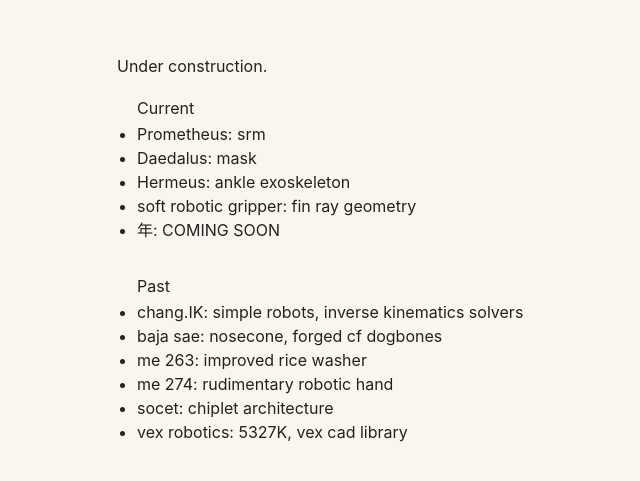
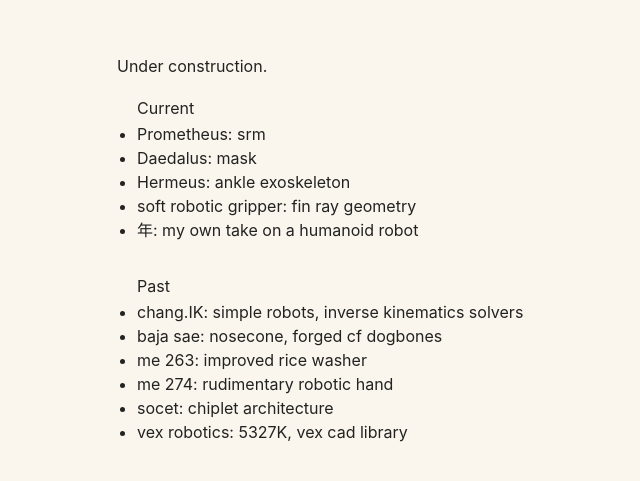
Before and after one commit to vindou/vindou, a Jekyll site: the page built from portfolio/index.html, in a window 1280 px wide. Shown: the top 481 px of the page, without its empty margins (245-885 px from the left). Built offline with Jekyll 4.4.1, drawn with Linux system fonts in a browser that asks for light colours.

Commit message:
Update index.html

```diff
--- a/portfolio/index.html
+++ b/portfolio/index.html
@@ -20,7 +20,7 @@
         <li>Daedalus: mask</li>
         <li>Hermeus: ankle exoskeleton</li>
         <li>soft robotic gripper: fin ray geometry</li>
-        <li>年: COMING SOON</li>
+        <li>年: my own take on a humanoid robot</li>
     </ul>
 
     <ul>
```
